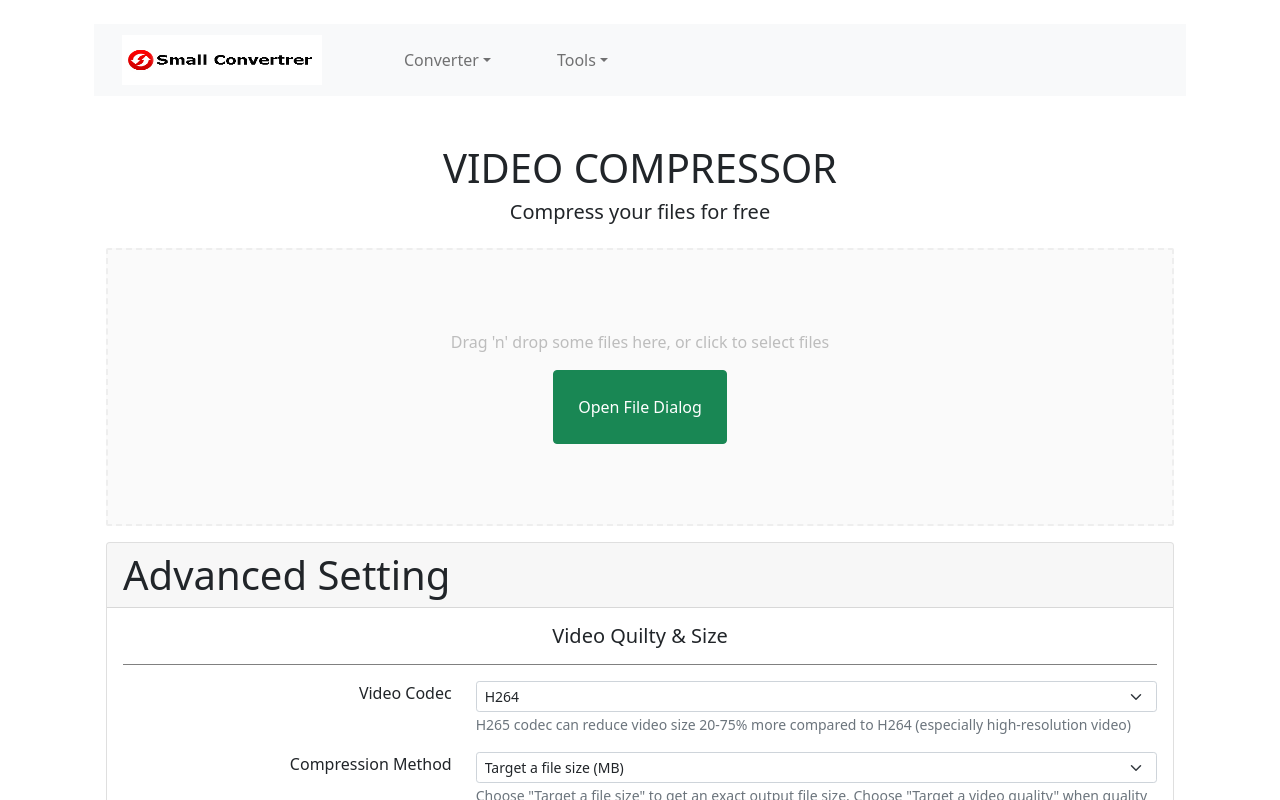
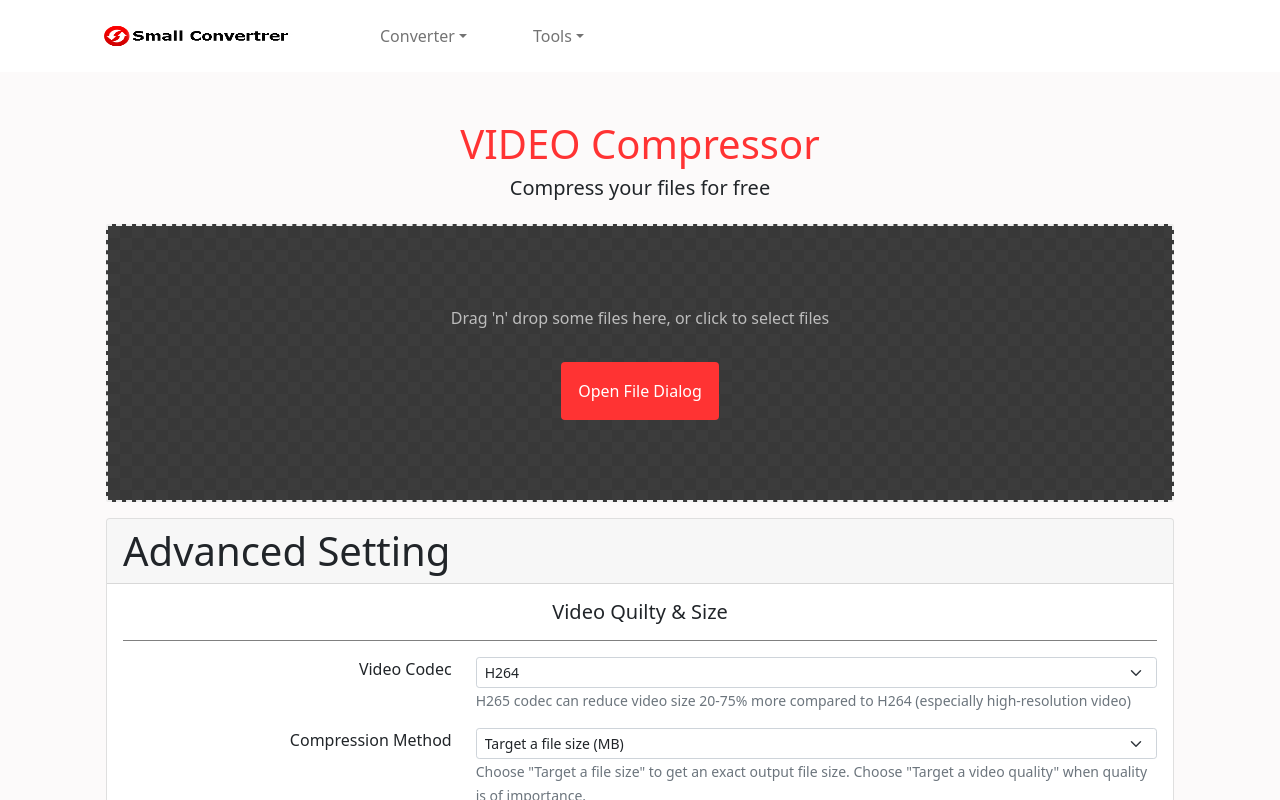
Before and after one commit to Rubeelahmad/ffmpeg_Audio_Video_Converter, a React (Create React App) app in the folder frontend/: page /#/video-compressor in a window 1280 px wide. Shown: the top 800 px of the page. Built offline with nearby package versions, Linux system fonts and the light colour scheme.

Commit message:
Design screen

```diff
--- a/frontend/public/index.html
+++ b/frontend/public/index.html
@@ -26,7 +26,7 @@
     -->
     <title>React App</title>
   </head>
-  <body>
+  <body style="background-color: rgb(252, 250, 250)">
     <noscript>You need to enable JavaScript to run this app.</noscript>
     <div id="root"></div>
     <!--
--- a/frontend/src/views/container/Navbar.js
+++ b/frontend/src/views/container/Navbar.js
@@ -13,7 +13,7 @@ function NavbarComponent() {
         <div>
             {/* <Link to='/' className="text-warning m-3">Home</Link>
             <Link to='/converter' className="text-warning m-3">Converter</Link> */}
-            <Navbar bg="light" expand="lg">
+            <Navbar style={{backgroundColor: 'white'}} expand="lg">
                 <Container>
                     <Link to='/' title="Converter">
                         <Navbar.Brand className="m-3">
--- a/frontend/src/views/container/layout.js
+++ b/frontend/src/views/container/layout.js
@@ -5,14 +5,14 @@ import NavbarComponent from "./Navbar";
 function Layout() {
     return (
         <>
-            <div className="container">
-                <div className="container col-md-12 h-25 mt-4">
+            <div className="container-flude ">
+                <div className="col-md-12 h-25">
                     <NavbarComponent />
                 </div>
-                <div>
+                <div className="container">
                     <Content />
                 </div>
-                <div className="container col-md-12 h-25 mt-4 bg-primary">
+                <div className="container-flude col-md-12 h-25 mt-4 bg-primary">
                     This is footer
                 </div>
             </div>
--- a/frontend/src/views/video-compressor/converter-page/index.js
+++ b/frontend/src/views/video-compressor/converter-page/index.js
@@ -8,7 +8,7 @@ function VideoComressorUI(props) {
         <>
             <div className="container">
                 <div className="text-center mt-5">
-                    <h1><span className="text-uppercase">Video Compressor</span></h1>
+                    <h1 style={{color: '#f33'}}><span className="text-uppercase">Video</span> Compressor</h1>
                     <h6 className="lead">Compress your files for free</h6>
                 </div>
                 <div className="mt-4 mb-4">
--- a/frontend/src/views/video-compressor/converter-page/video-compressor-dropzone-area.js
+++ b/frontend/src/views/video-compressor/converter-page/video-compressor-dropzone-area.js
@@ -18,7 +18,10 @@ const baseStyle = {
     borderRadius: 2,
     borderColor: '#eeeeee',
     borderStyle: 'dashed',
-    backgroundColor: '#fafafa',
+    backgroundColor: '#3c3c3c',
+    backgroundImage: 'linear-gradient(45deg, rgba(0, 0, 0, .06) 25%, transparent 0), linear-gradient(-45deg, rgba(0, 0, 0, .06) 25%, transparent 0), linear-gradient(45deg, transparent 75%, rgba(0, 0, 0, .06) 0), linear-gradient(-45deg, transparent 75%, rgba(0, 0, 0, .06) 0)',
+    backgroundSize: '24px 24px',
+    backgroundPosition: '0 0, 0 12px, 12px -12px, -12px 0',
     color: '#bdbdbd',
     outline: 'none',
     transition: 'border .24s ease-in-out'
@@ -182,7 +185,7 @@ function VideoCompressorForm(props) {
                 <div {...getRootProps({ style })}>
                     <input {...getInputProps()} onChange={fileHandleChange} />
                     <p>Drag 'n' drop some files here, or click to select files</p>
-                    <button type="button" className="btn btn-success p-4" onClick={open}>
+                    <button type="button" className="btn p-3 mt-3" style={{backgroundColor: '#f33', color: 'white'}} onClick={open}>
                         Open File Dialog
                     </button>
                 </div>
--- a/frontend/src/views/video-converter/converter-page/index.js
+++ b/frontend/src/views/video-converter/converter-page/index.js
@@ -10,10 +10,10 @@ function VideoConverterUI(props) {
         <>
             <div className="container">
                 <div className="text-center mt-5">
-                    <h1><span className="text-uppercase">{converterType}</span> Converter</h1>
-                    <h6 className="lead">Convert your Video to and from <span className="text-uppercase">{converterType}</span>, for free</h6>
+                    <h1 style={{color: '#f33'}}><span className="text-uppercase">{converterType}</span> Converter</h1>
+                    <h2 className="lead">Convert your Video to and from <span className="text-uppercase">{converterType}</span>, for free</h2>
                 </div>
-                <div className="mt-4 mb-4">
+                <div className="mt-5">
                     <DropzoneArea converterType={converterType} />
                 </div>
             </div>
--- a/frontend/src/views/video-converter/converter-page/video-dropzone-area.js
+++ b/frontend/src/views/video-converter/converter-page/video-dropzone-area.js
@@ -3,10 +3,9 @@ import { useDropzone } from 'react-dropzone';
 import { converterApi } from './api';
 import Loader from '../../components/loder';
 import { errorMessageAlert, successMessageAlert } from '../../components/alert';
-import { fileRemoveApi, fileUploadApi, removeFile } from '../../../utiles/file-upload-api';
+import { fileUploadApi, removeFile } from '../../../utiles/file-upload-api';
 import { FontAwesomeIcon } from '@fortawesome/react-fontawesome';
-import { faCross, faTimes } from '@fortawesome/free-solid-svg-icons';
-import Button from '@restart/ui/esm/Button';
+import { faTimes } from '@fortawesome/free-solid-svg-icons';
 
 const baseStyle = {
     flex: 1,
@@ -18,7 +17,10 @@ const baseStyle = {
     borderRadius: 2,
     borderColor: '#eeeeee',
     borderStyle: 'dashed',
-    backgroundColor: '#fafafa',
+    backgroundColor: '#3c3c3c',
+    backgroundImage: 'linear-gradient(45deg, rgba(0, 0, 0, .06) 25%, transparent 0), linear-gradient(-45deg, rgba(0, 0, 0, .06) 25%, transparent 0), linear-gradient(45deg, transparent 75%, rgba(0, 0, 0, .06) 0), linear-gradient(-45deg, transparent 75%, rgba(0, 0, 0, .06) 0)',
+    backgroundSize: '24px 24px',
+    backgroundPosition: '0 0, 0 12px, 12px -12px, -12px 0',
     color: '#bdbdbd',
     outline: 'none',
     transition: 'border .24s ease-in-out'
@@ -198,7 +200,7 @@ function VideoDropzoneArea(props) {
                     <input {...getInputProps()} onChange={fileHandleChange} />
                     <p>Drag 'n' drop some files here, or click to select files</p>
 
-                    <button type="button" className="btn btn-success p-4" onClick={open}>
+                    <button type="button" className="btn p-3 mt-3" style={{backgroundColor: '#f33', color: 'white'}} onClick={open}>
                         Open File Dialog
                     </button>
                 </div>
```
Also changed, not shown: 1 other file (tests, documents, lock files or other folders).
